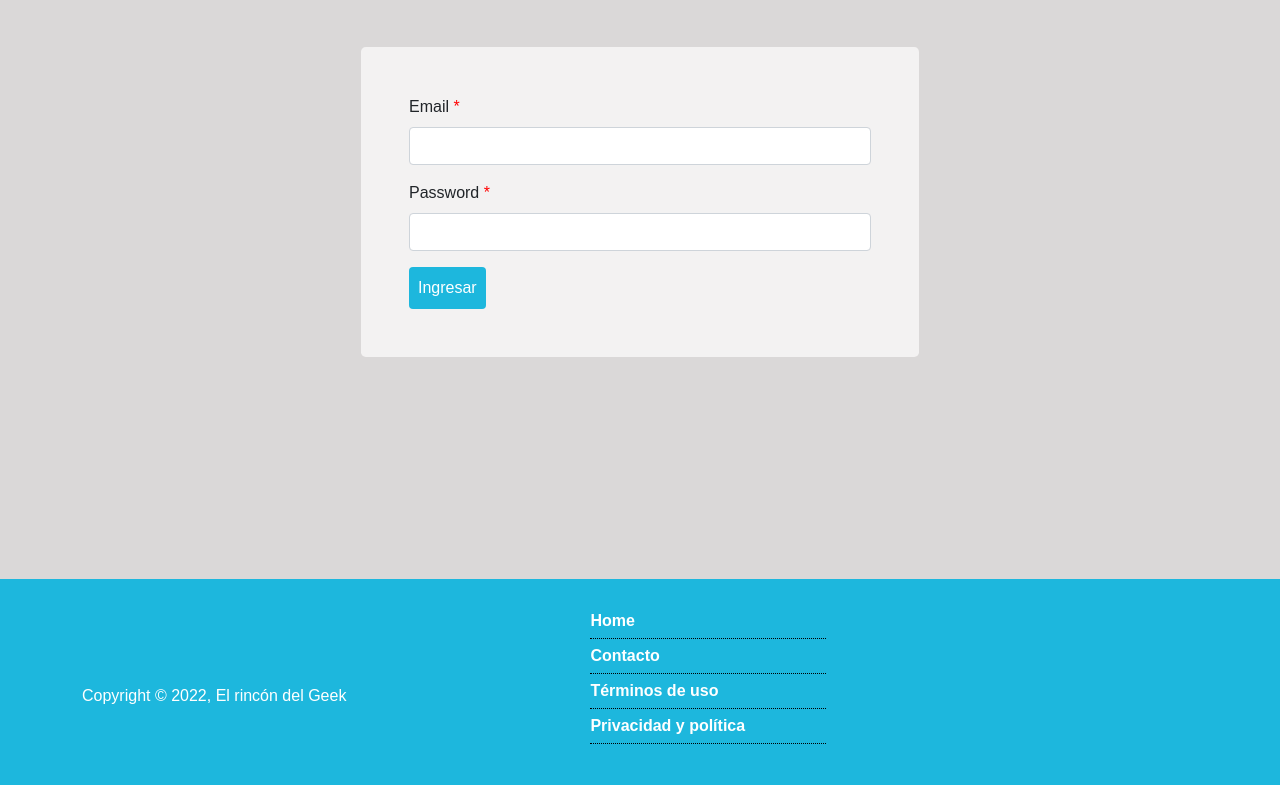
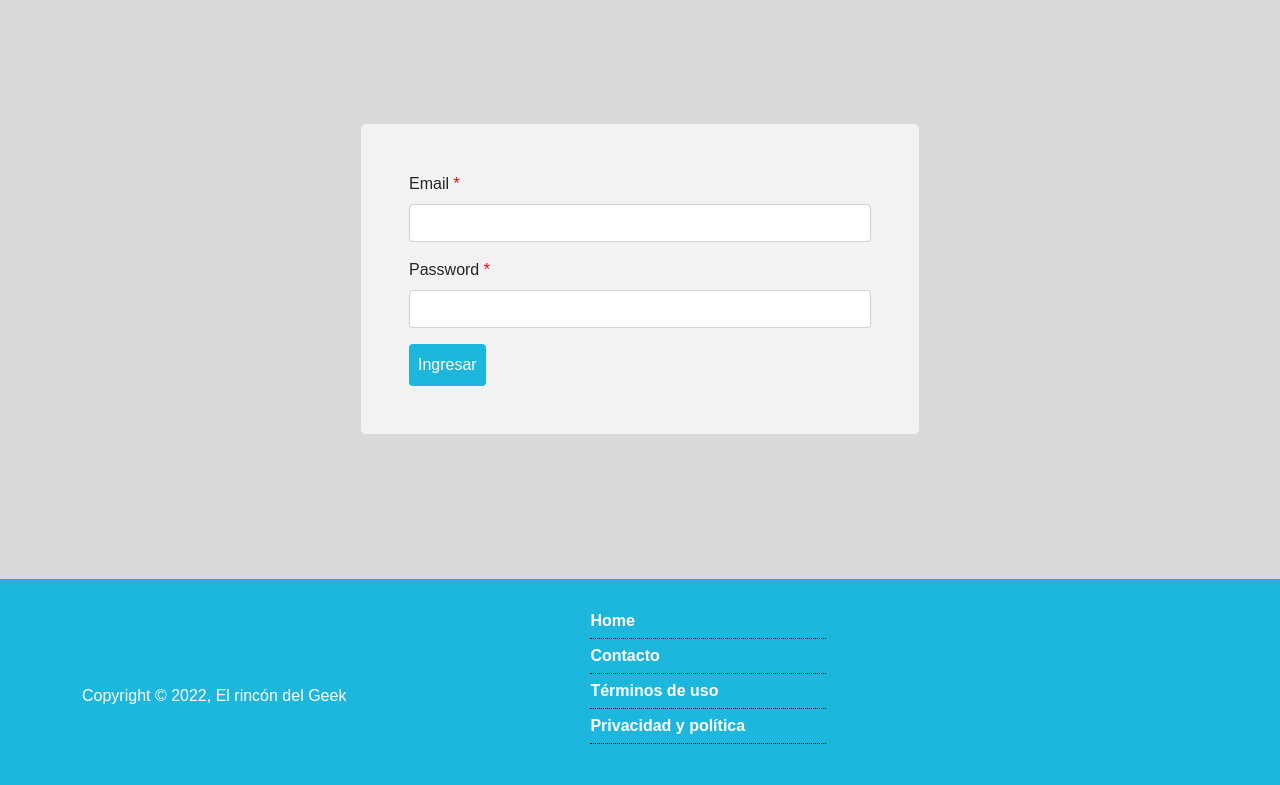
Before and after one commit to Greg041/first-blog, a Django app: page /login/ in a window 1280 px wide. Shown: the part 81-866 px from the top of the page. Run offline with Django 4.2, Linux system fonts and the light colour scheme; grey boxes are pictures that could not be loaded.

Commit message:
Corregidas clases en author y login form

```diff
--- a/authors/templates/authors/login.html
+++ b/authors/templates/authors/login.html
@@ -2,15 +2,15 @@
 {% load static %}
 
 {% block container_classes %}
-class="container vh-70"
+class="container vh-70 d-flex justify-content-center align-items-center"
 {% endblock container_classes %}
 
 {% block content_div_classes %}
-class="d-flex flex-column align-items-center my-5"
+class="d-flex flex-column col-md-6 my-5"
 {% endblock content_div_classes %}
 
 {% block content %}
-<form id="loginForm" method="POST" class="col-12 col-sm-6 py-5 px-5 bg-white-geek rounded-3" action="{% url "authors:login" %}">
+<form id="loginForm" method="POST" class="col-12 py-5 px-5 bg-white-geek rounded-3" action="{% url "authors:login" %}">
     <div style="color: red;">
         {{ form.non_field_errors }}
     </div>
--- a/authors/views.py
+++ b/authors/views.py
@@ -13,7 +13,7 @@ class RegisterAuthorView(SuccessMessageMixin, CreateView):
     model = Author
     form_class = RegisterAuthorForm
     template_name = 'authors/register.html'
-    success_url = reverse_lazy('common:alert')
+    success_url = reverse_lazy('authors:login')
     success_message = "Ya puedes ingresar con tus credenciales"
 
 
```
Also changed, not shown: authors/templates/authors/register.html (+6 -4 lines).
